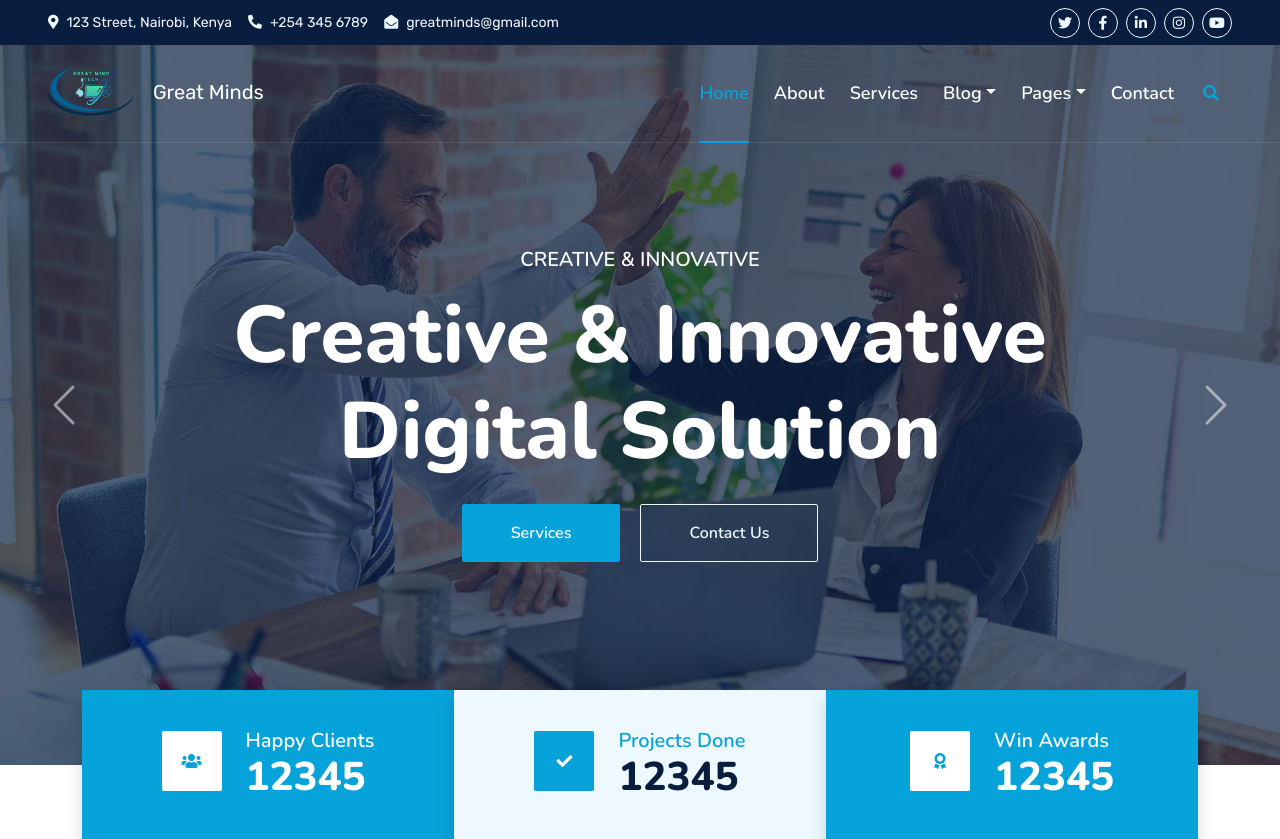
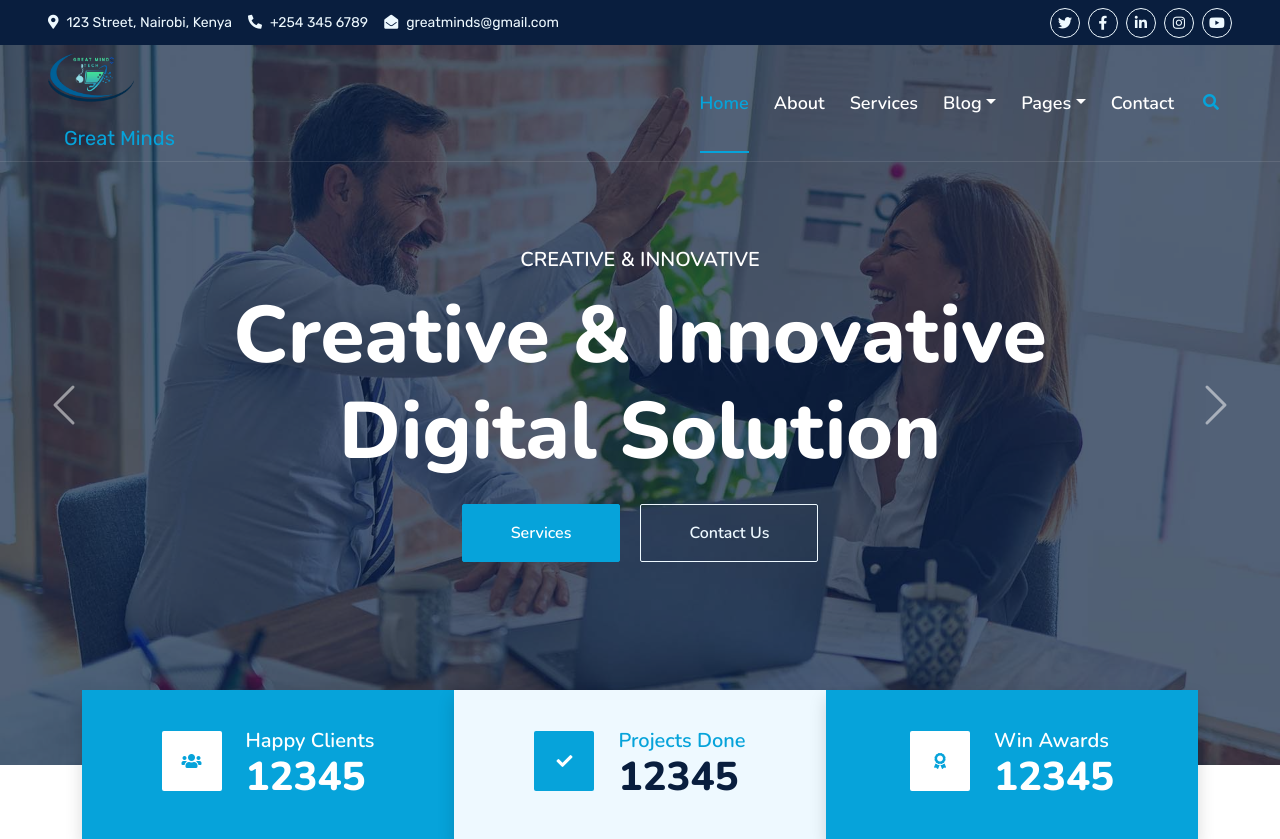
Before and after one commit to balvins435/startup, a Django app: page / in a window 1280 px wide. Shown: the top 839 px of the page. Run offline with Django 5.2, Linux system fonts and the light colour scheme; some libraries are stand-ins or nearby versions.

Commit message:
initial commit

```diff
--- a/greatminds/templates/greatminds/index.html
+++ b/greatminds/templates/greatminds/index.html
@@ -70,7 +70,7 @@
         <nav class="navbar navbar-expand-lg navbar-dark px-5 py-3 py-lg-0">
             <a href="{% url 'index' %}" class="navbar-brand p-0">
                 <img src="{% static 'img/logo.png' %}" alt="Logo" style="height: 70px; width: 90px; margin-right: 10px; background-color: transparent;">
-                <span class="brand-name">Great Minds</span>
+                <span class="nav-link">Great Minds</span>
             </a>
             <button class="navbar-toggler" type="button" data-bs-toggle="collapse" data-bs-target="#navbarCollapse">
                 <span class="fa fa-bars"></span>
```
